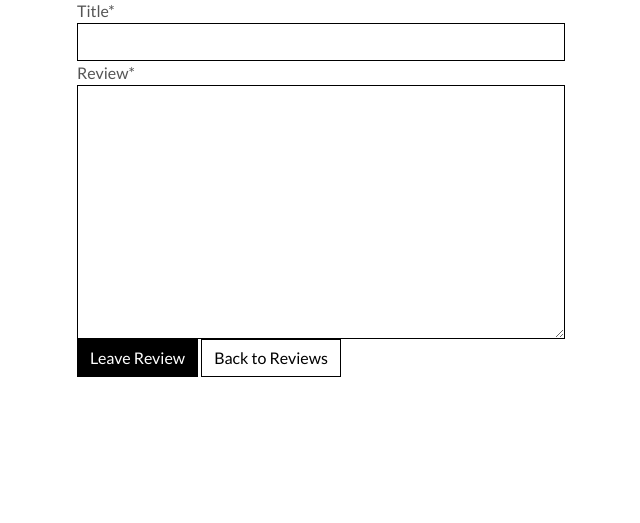
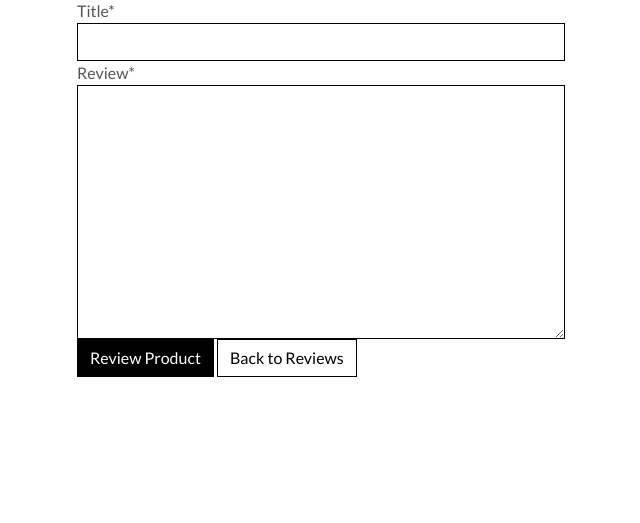
Before and after one commit to AJWest22/MS4, a Django app: page /reviews/add/ in a window 1280 px wide. Shown: the part 277-800 px from the top of the page, without its empty margins (63-703 px from the left). Run offline with Django 3.2, Linux system fonts and the light colour scheme; the visitor is signed in with stand-in values (Sample User, id 1); parts of the project's set-up code (start-up, migrations or seed data) failed here and were passed over; some libraries are stand-ins or nearby versions.

Commit message:
updated review button text

```diff
--- a/reviews/templates/reviews/add_review.html
+++ b/reviews/templates/reviews/add_review.html
@@ -29,7 +29,7 @@
                 {% csrf_token %}
                 {{ form|crispy }}
                 <button class="btn btn-black rounded-0">
-                    Leave Review
+                    Review Product
                 </button>
                 <a href="{% url 'reviews' %}" class="btn btn-outline-black rounded-0">Back to Reviews</a>
             </form>
```
